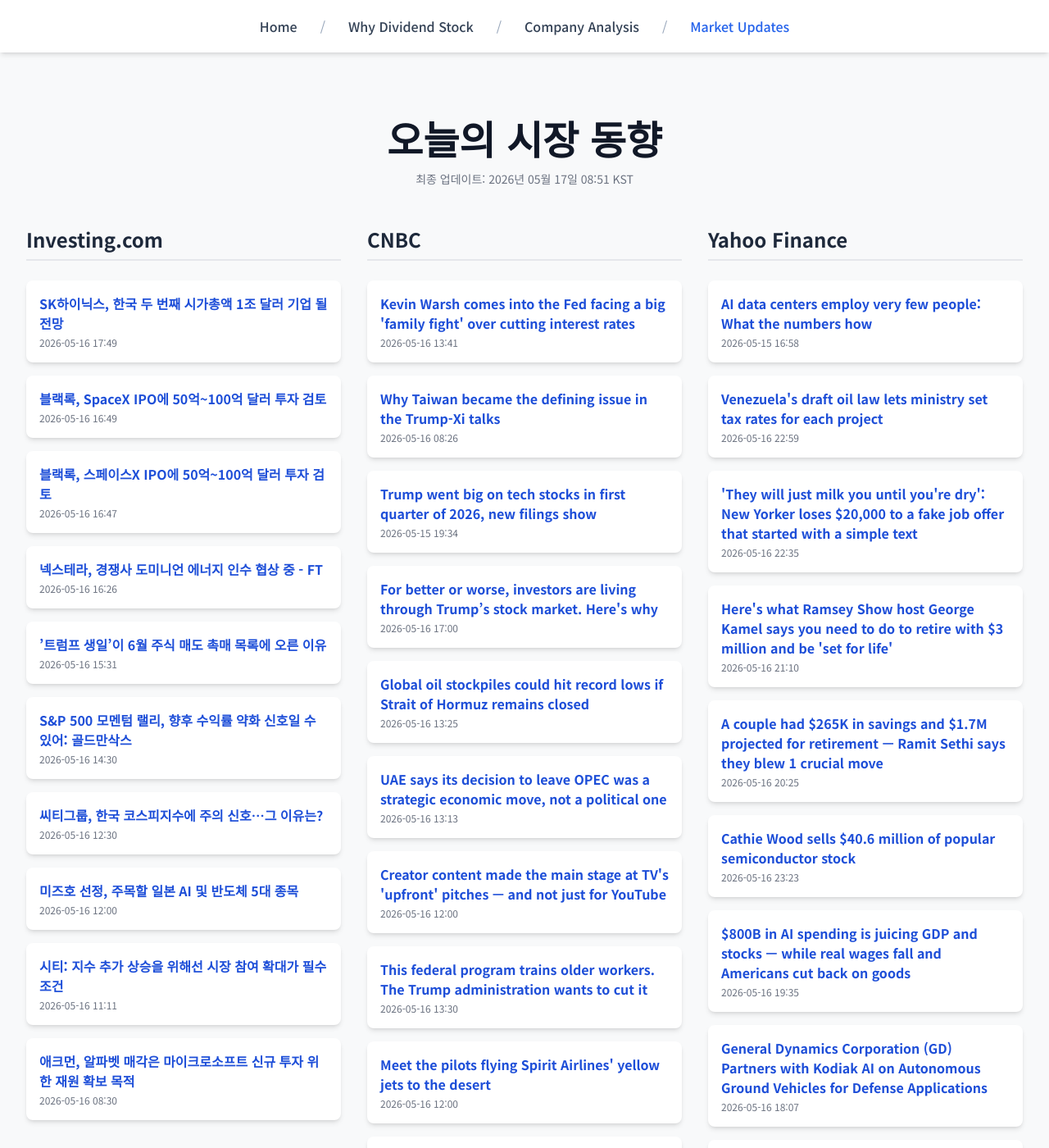
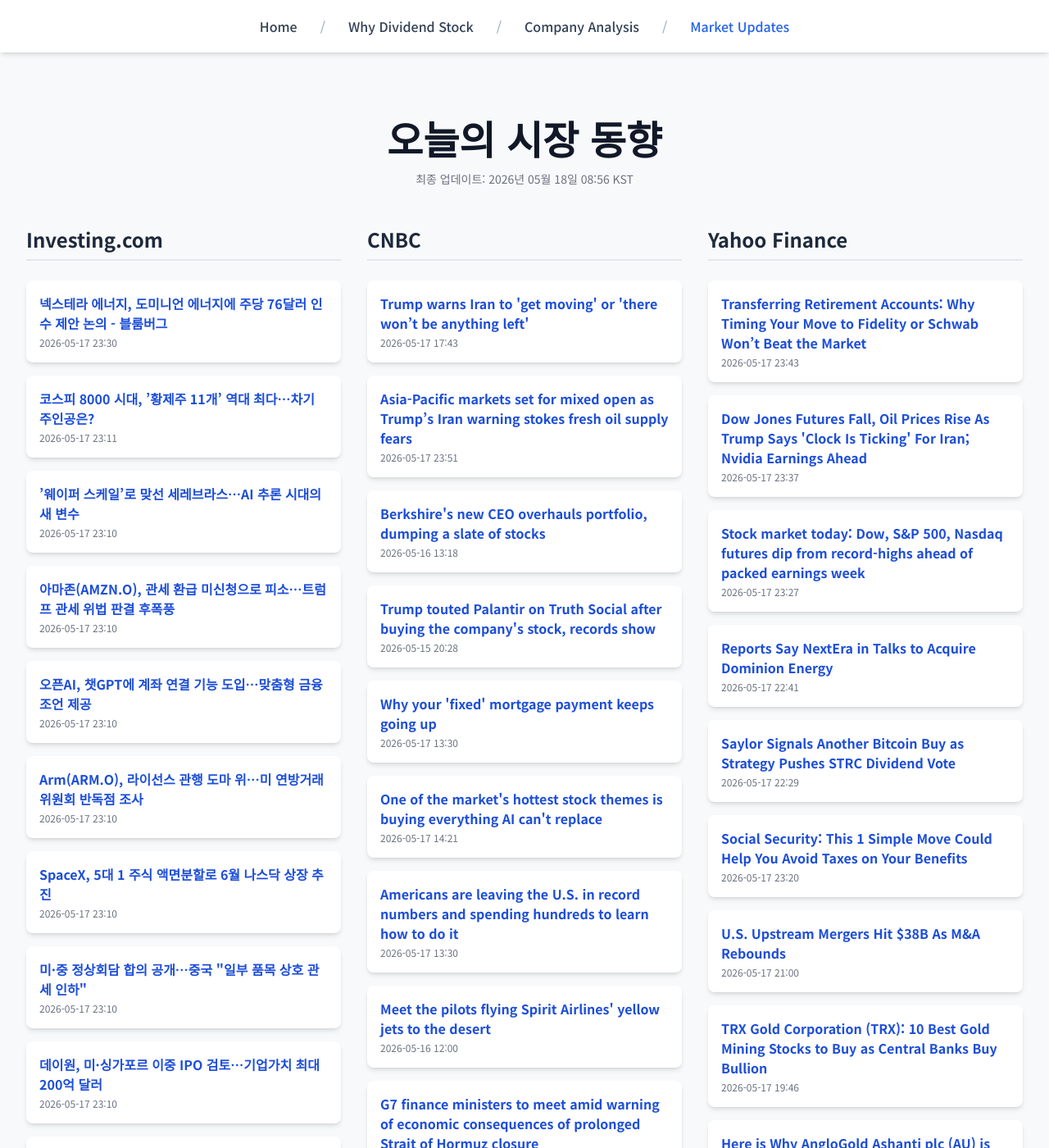
Before and after one commit to Kay-Hwang/my-company-analysis, a Jekyll site: the page built from market-updates.html, in a window 1280 px wide and 1400 px high. Shown: the whole window at 82% size. Built offline with Jekyll 4.4.1, drawn with Linux system fonts in a browser that asks for light colours; nearby versions of some CDN libraries; a script that is not in the unit is left out; some of the changed text lies outside the part shown.

Commit message:
Update daily data

```diff
--- a/_data/latest_data.json
+++ b/_data/latest_data.json
@@ -1,116 +1,110 @@
 {
-  "lastUpdated": "2026년 05월 17일 08:51 KST",
+  "lastUpdated": "2026년 05월 18일 08:56 KST",
   "news": {
     "investing": [
       {
-        "title": "SK하이닉스, 한국 두 번째 시가총액 1조 달러 기업 될 전망",
-        "link": "https://kr.investing.com/news/stock-market-news/article-1949108",
-        "pubDate": "2026-05-16 17:49:08",
-        "summary": "SK하이닉스, 한국 두 번째 시가총액 1조 달러 기업 될 전망"
+        "title": "넥스테라 에너지, 도미니언 에너지에 주당 76달러 인수 제안 논의 - 블룸버그",
+        "link": "https://kr.investing.com/news/stock-market-news/article-1949245",
+        "pubDate": "2026-05-17 23:30:58",
+        "summary": "넥스테라 에너지, 도미니언 에너지에 주당 76달러 인수 제안 논의 - 블룸버그"
       },
       {
-        "title": "블랙록, SpaceX IPO에 50억~100억 달러 투자 검토",
-        "link": "https://kr.investing.com/news/stock-market-news/article-1949100",
-        "pubDate": "2026-05-16 16:49:02",
-        "summary": "블랙록, SpaceX IPO에 50억~100억 달러 투자 검토"
+        "title": "코스피 8000 시대, ’황제주 11개’ 역대 최다…차기 주인공은?",
+        "link": "https://kr.investing.com/news/stock-market-news/article-1949243",
+        "pubDate": "2026-05-17 23:11:29",
+        "summary": "코스피 8000 시대, ’황제주 11개’ 역대 최다…차기 주인공은?"
       },
       {
-        "title": "블랙록, 스페이스X IPO에 50억~100억 달러 투자 검토",
-        "link": "https://kr.investing.com/news/stock-market-news/article-432SI-1949099",
-        "pubDate": "2026-05-16 16:47:11",
-        "summary": "블랙록, 스페이스X IPO에 50억~100억 달러 투자 검토"
+        "title": "’웨이퍼 스케일’로 맞선 세레브라스…AI 추론 시대의 새 변수",
+        "link": "https://kr.investing.com/news/stock-market-news/article-1949239",
+        "pubDate": "2026-05-17 23:10:27",
+        "summary": "’웨이퍼 스케일’로 맞선 세레브라스…AI 추론 시대의 새 변수"
       },
       {
-        "title": "넥스테라, 경쟁사 도미니언 에너지 인수 협상 중 - FT",
-        "link": "https://kr.investing.com/news/stock-market-news/article-1949098",
-        "pubDate": "2026-05-16 16:26:58",
-        "summary": "넥스테라, 경쟁사 도미니언 에너지 인수 협상 중 - FT"
+        "title": "아마존(AMZN.O), 관세 환급 미신청으로 피소…트럼프 관세 위법 판결 후폭풍",
+        "link": "https://kr.investing.com/news/stock-market-news/article-1949238",
+        "pubDate": "2026-05-17 23:10:27",
+        "summary": "아마존(AMZN.O), 관세 환급 미신청으로 피소…트럼프 관세 위법 판결 후폭풍"
       },
       {
-        "title": "’트럼프 생일’이 6월 주식 매도 촉매 목록에 오른 이유",
-        "link": "https://kr.investing.com/news/stock-market-news/article-1949095",
-        "pubDate": "2026-05-16 15:31:40",
-        "summary": "’트럼프 생일’이 6월 주식 매도 촉매 목록에 오른 이유"
+        "title": "오픈AI, 챗GPT에 계좌 연결 기능 도입…맞춤형 금융 조언 제공",
+        "link": "https://kr.investing.com/news/stock-market-news/article-1949237",
+        "pubDate": "2026-05-17 23:10:27",
+        "summary": "오픈AI, 챗GPT에 계좌 연결 기능 도입…맞춤형 금융 조언 제공"
       },
       {
-        "title": "S&P 500 모멘텀 랠리, 향후 수익률 약화 신호일 수 있어: 골드만삭스",
-        "link": "https://kr.investing.com/news/stock-market-news/article-1949090",
-        "pubDate": "2026-05-16 14:30:54",
-        "summary": "S&P 500 모멘텀 랠리, 향후 수익률 약화 신호일 수 있어: 골드만삭스"
+        "title": "Arm(ARM.O), 라이선스 관행 도마 위…미 연방거래위원회 반독점 조사",
+        "link": "https://kr.investing.com/news/stock-market-news/article-1949236",
+        "pubDate": "2026-05-17 23:10:26",
+        "summary": "Arm(ARM.O), 라이선스 관행 도마 위…미 연방거래위원회 반독점 조사"
       },
       {
-        "title": "씨티그룹, 한국 코스피지수에 주의 신호…그 이유는?",
-        "link": "https://kr.investing.com/news/stock-market-news/article-1949085",
-        "pubDate": "2026-05-16 12:30:20",
-        "summary": "씨티그룹, 한국 코스피지수에 주의 신호…그 이유는?"
+        "title": "SpaceX, 5대 1 주식 액면분할로 6월 나스닥 상장 추진",
+        "link": "https://kr.investing.com/news/stock-market-news/article-1949235",
+        "pubDate": "2026-05-17 23:10:26",
+        "summary": "SpaceX, 5대 1 주식 액면분할로 6월 나스닥 상장 추진"
       },
       {
-        "title": "미즈호 선정, 주목할 일본 AI 및 반도체 5대 종목",
-        "link": "https://kr.investing.com/news/stock-market-news/article-93CH-1949082",
-        "pubDate": "2026-05-16 12:00:07",
-        "summary": "미즈호 선정, 주목할 일본 AI 및 반도체 5대 종목"
+        "title": "미·중 정상회담 합의 공개…중국 \"일부 품목 상호 관세 인하\"",
+        "link": "https://kr.investing.com/news/stock-market-news/article-1949234",
+        "pubDate": "2026-05-17 23:10:26",
+        "summary": "미·중 정상회담 합의 공개…중국 \"일부 품목 상호 관세 인하\""
       },
       {
-        "title": "시티: 지수 추가 상승을 위해선 시장 참여 확대가 필수 조건",
-        "link": "https://kr.investing.com/news/stock-market-news/article-1949065",
-        "pubDate": "2026-05-16 11:11:45",
-        "summary": "시티: 지수 추가 상승을 위해선 시장 참여 확대가 필수 조건"
+        "title": "데이원, 미·싱가포르 이중 IPO 검토…기업가치 최대 200억 달러",
+        "link": "https://kr.investing.com/news/stock-market-news/article-1949233",
+        "pubDate": "2026-05-17 23:10:25",
+        "summary": "데이원, 미·싱가포르 이중 IPO 검토…기업가치 최대 200억 달러"
       },
       {
-        "title": "애크먼, 알파벳 매각은 마이크로소프트 신규 투자 위한 재원 확보 목적",
-        "link": "https://kr.investing.com/news/stock-market-news/article-1949054",
-        "pubDate": "2026-05-16 08:30:31",
-        "summary": "애크먼, 알파벳 매각은 마이크로소프트 신규 투자 위한 재원 확보 목적"
+        "title": "타타·ASML, 인도 최초 반도체 공장 설립…약 16조원 투입",
+        "link": "https://kr.investing.com/news/stock-market-news/article-1949232",
+        "pubDate": "2026-05-17 23:10:25",
+        "summary": "타타·ASML, 인도 최초 반도체 공장 설립…약 16조원 투입"
       }
     ],
     "cnbc": [
       {
-        "title": "Kevin Warsh comes into the Fed facing a big 'family fight' over cutting interest rates",
-        "link": "https://www.cnbc.com/2026/05/16/kevin-warsh-comes-into-the-fed-facing-a-big-family-fight-over-cutting-interest-rates.html",
-        "pubDate": "Sat, 16 May 2026 13:41:29 GMT",
-        "summary": "With inflation spiking and Treasury yields surging, Warsh is likely to confront a Federal Open Market Committee in no mood to ease."
+        "title": "Trump warns Iran to 'get moving' or 'there won’t be anything left'",
+        "link": "https://www.cnbc.com/2026/05/17/trump-warns-iran-wont-be-anything-left.html",
+        "pubDate": "Sun, 17 May 2026 17:43:12 GMT",
+        "summary": "The president has previously threatened to strike civilian infrastructure in Iran, a potential war crime."
       },
       {
-        "title": "Why Taiwan became the defining issue in the Trump-Xi talks",
-        "link": "https://www.cnbc.com/2026/05/16/trumps-meeting-with-chinas-xi-steers-the-us-away-from-taiwan-again.html",
-        "pubDate": "Sat, 16 May 2026 08:26:02 GMT",
-        "summary": "U.S. President Donald Trump had said arms sales to Taiwan would be on the agenda for his talks with Chinese President Xi Jinping which ended Friday."
+        "title": "Asia-Pacific markets set for mixed open as Trump’s Iran warning stokes fresh oil supply fears",
+        "link": "https://www.cnbc.com/2026/05/18/asia-pacific-markets-today-live-updates-nikkei-225-hang-seng-index-kospi-nifty-50.html",
+        "pubDate": "Sun, 17 May 2026 23:51:00 GMT",
+        "summary": "Asia-Pacific markets were poised for a mixed open as investors weighed renewed geopolitical tensions after Donald Trump warned Iran to \"get moving, FAST.\""
       },
       {
-        "title": "Trump went big on tech stocks in first quarter of 2026, new filings show",
-        "link": "https://www.cnbc.com/2026/05/15/trump-stock-trade-tech-oge.html",
-        "pubDate": "Fri, 15 May 2026 19:34:05 GMT",
-        "summary": "Trump bought shares of Amazon, Meta, Oracle, Broadcom, Motorola and Dell worth millions, new ethics disclosure filings show."
+        "title": "Berkshire's new CEO overhauls portfolio, dumping a slate of stocks",
+        "link": "https://www.cnbc.com/2026/05/16/berkshires-new-ceo-overhauls-portfolio-dumping-a-slate-of-stocks.html",
+        "pubDate": "Sat, 16 May 2026 13:18:09 GMT",
+        "summary": "Berkshire Hathaway's equity portfolio got one of its biggest renovations ever during Greg Abel's first three months as the company's CEO."
       },
       {
-        "title": "For better or worse, investors are living through Trump’s stock market. Here's why",
-        "link": "https://www.cnbc.com/2026/05/16/for-better-or-worse-investors-are-living-through-trumps-stock-market-heres-why.html",
-        "pubDate": "Sat, 16 May 2026 17:00:41 GMT",
-        "summary": "President Donald Trump has been considered the ultimate stock market president, overseeing an expansion to record highs as well as major declines."
+        "title": "Trump touted Palantir on Truth Social after buying the company's stock, records show",
+        "link": "https://www.cnbc.com/2026/05/15/trump-palantir-stock-truth-social.html",
+        "pubDate": "Fri, 15 May 2026 20:28:29 GMT",
+        "summary": "During the first three months of the year, Trump purchased between $630,000 and $247,008 worth of Palantir stock and sold at least $1.1 million."
       },
       {
-        "title": "Global oil stockpiles could hit record lows if Strait of Hormuz remains closed",
-        "link": "https://www.cnbc.com/2026/05/16/oil-inventory-stockpile-iran-war-strait-hormuz.html",
-        "pubDate": "Sat, 16 May 2026 13:25:00 GMT",
-        "summary": "The world's oil stockpiles could approach all-time lows by the end of May due to the Strait of Hormuz closure, according to UBS."
+        "title": "Why your 'fixed' mortgage payment keeps going up",
+        "link": "https://www.cnbc.com/2026/05/17/mortgage-escrow-shortages.html",
+        "pubDate": "Sun, 17 May 2026 13:30:01 GMT",
+        "summary": "Rising property taxes and surging homeowners insurance costs are pushing up the amount that homeowners must pay monthly alongside their mortgage."
       },
       {
-        "title": "UAE says its decision to leave OPEC was a strategic economic move, not a political one",
-        "link": "https://www.cnbc.com/2026/05/16/uae-decision-to-leave-opec-was-not-a-political-move.html",
-        "pubDate": "Sat, 16 May 2026 13:13:19 GMT",
-        "summary": "The United Arab Emirates, which joined OPEC in 1967, announced last month it was leaving the oil producer group on May 1."
+        "title": "One of the market's hottest stock themes is buying everything AI can't replace",
+        "link": "https://www.cnbc.com/2026/05/17/ai-stock-market-trade-halo-investing.html",
+        "pubDate": "Sun, 17 May 2026 14:21:26 GMT",
+        "summary": "The search for HALO stocks is a hot theme in the stock market. There is now an ETF to invest in it."
       },
       {
-        "title": "Creator content made the main stage at TV's 'upfront' pitches — and not just for YouTube",
-        "link": "https://www.cnbc.com/2026/05/16/tv-upfronts-creator-content-youtube-fox-wbd.html",
-        "pubDate": "Sat, 16 May 2026 12:00:01 GMT",
-        "summary": "In media companies' annual pitch to advertisers this week, creator content played a bigger role as a new category for reaching younger audiences."
-      },
-      {
-        "title": "This federal program trains older workers. The Trump administration wants to cut it",
-        "link": "https://www.cnbc.com/2026/05/16/senior-community-service-employment-program.html",
-        "pubDate": "Sat, 16 May 2026 13:30:01 GMT",
-        "summary": "The Senior Community Service Employment Program provides older, low-income individuals with an opportunity to train for work. But its future is uncertain."
+        "title": "Americans are leaving the U.S. in record numbers and spending hundreds to learn how to do it",
+        "link": "https://www.cnbc.com/2026/05/17/americans-are-leaving-the-united-states-in-record-numbers-spending-hundreds-to-learn-how.html",
+        "pubDate": "Sun, 17 May 2026 13:30:01 GMT",
+        "summary": "Expatsi's \"Move Abroad Con\" attracted hundreds of Americans hoping to move overseas."
       },
       {
         "title": "Meet the pilots flying Spirit Airlines' yellow jets to the desert",
@@ -119,72 +113,78 @@
         "summary": "Special pilots have been moving Spirit's fleet of yellow jets to the desert."
       },
       {
-        "title": "Cerebras' blockbuster IPO boosts hype for SpaceX and OpenAI, but crowds out smaller players",
-        "link": "https://www.cnbc.com/2026/05/16/cerebras-blockbuster-ipo-boosts-hype-for-spacex-openai-anthropic.html",
-        "pubDate": "Sat, 16 May 2026 12:00:01 GMT",
-        "summary": "After Cerebras popped in its market debut, all attention turns to SpaceX, OpenAI and Anthropic, which are already among the most valuable U.S. tech companies."
+        "title": "G7 finance ministers to meet amid warning of economic consequences of prolonged Strait of Hormuz closure",
+        "link": "https://www.cnbc.com/2026/05/17/opening-strait-of-hormuz-is-of-utmost-importance-eurogroup-head.html",
+        "pubDate": "Sun, 17 May 2026 12:14:30 GMT",
+        "summary": "G7 finance ministers are due to meet in Paris on Monday and Tuesday as long-term borrowing costs surge."
+      },
+      {
+        "title": "AI's insatiable appetite for electricity could revive a forsaken energy source",
+        "link": "https://www.cnbc.com/2026/05/17/cramer-ais-appetite-for-electricity-could-revive-a-forsaken-energy-.html",
+        "pubDate": "Sun, 17 May 2026 22:22:05 GMT",
+        "summary": "President Trump and Energy Secretary Chris Wright are working hard to keep coal alive as part of a robust grid."
       }
     ],
     "yahoo": [
       {
-        "title": "AI data centers employ very few people: What the numbers how",
-        "link": "https://finance.yahoo.com/sectors/technology/articles/ai-data-centers-employ-very-165832949.html",
-        "pubDate": "2026-05-15T16:58:32Z",
-        "summary": "AI data centers employ very few people: What the numbers how"
+        "title": "Transferring Retirement Accounts: Why Timing Your Move to Fidelity or Schwab Won’t Beat the Market",
+        "link": "https://finance.yahoo.com/markets/options/articles/transferring-retirement-accounts-why-timing-234317462.html",
+        "pubDate": "2026-05-17T23:43:17Z",
+        "summary": "Transferring Retirement Accounts: Why Timing Your Move to Fidelity or Schwab Won’t Beat the Market"
       },
       {
-        "title": "Venezuela's draft oil law lets ministry set tax rates for each project",
-        "link": "https://finance.yahoo.com/sectors/energy/articles/venezuelas-draft-oil-law-lets-225931582.html",
-        "pubDate": "2026-05-16T22:59:31Z",
-        "summary": "Venezuela's draft oil law lets ministry set tax rates for each project"
+        "title": "Dow Jones Futures Fall, Oil Prices Rise As Trump Says 'Clock Is Ticking' For Iran; Nvidia Earnings Ahead",
+        "link": "https://www.investors.com/market-trend/stock-market-today/dow-jones-futures-oil-prices-yields-trump-iran-threat-nvidia-earnings/?src=A00220&yptr=yahoo",
+        "pubDate": "2026-05-17T23:37:21Z",
+        "summary": "Dow Jones Futures Fall, Oil Prices Rise As Trump Says 'Clock Is Ticking' For Iran; Nvidia Earnings Ahead"
       },
       {
-        "title": "'They will just milk you until you're dry': New Yorker loses $20,000 to a fake job offer that started with a simple text",
-        "link": "https://finance.yahoo.com/markets/crypto/articles/just-milk-until-youre-dry-223500783.html",
-        "pubDate": "2026-05-16T22:35:00Z",
-        "summary": "'They will just milk you until you're dry': New Yorker loses $20,000 to a fake job offer that started with a simple text"
+        "title": "Stock market today: Dow, S&P 500, Nasdaq futures dip from record-highs ahead of packed earnings week",
+        "link": "https://finance.yahoo.com/markets/stocks/live/stock-market-today-monday-may-18-earnings-nvidia-232705005.html",
+        "pubDate": "2026-05-17T23:27:05Z",
+        "summary": "Stock market today: Dow, S&P 500, Nasdaq futures dip from record-highs ahead of packed earnings week"
       },
       {
-        "title": "Here's what Ramsey Show host George Kamel says you need to do to retire with $3 million and be 'set for life'",
-        "link": "https://finance.yahoo.com/markets/articles/heres-ramsey-show-host-george-211000005.html",
-        "pubDate": "2026-05-16T21:10:00Z",
-        "summary": "Here's what Ramsey Show host George Kamel says you need to do to retire with $3 million and be 'set for life'"
+        "title": "Reports Say NextEra in Talks to Acquire Dominion Energy",
+        "link": "https://finance.yahoo.com/sectors/energy/articles/reports-nextera-talks-acquire-dominion-224110634.html",
+        "pubDate": "2026-05-17T22:41:10Z",
+        "summary": "Reports Say NextEra in Talks to Acquire Dominion Energy"
       },
       {
-        "title": "A couple had $265K in savings and $1.7M projected for retirement — Ramit Sethi says they blew 1 crucial move",
-        "link": "https://finance.yahoo.com/markets/stocks/articles/couple-had-265k-savings-1-202500792.html",
-        "pubDate": "2026-05-16T20:25:00Z",
-        "summary": "A couple had $265K in savings and $1.7M projected for retirement — Ramit Sethi says they blew 1 crucial move"
+        "title": "Saylor Signals Another Bitcoin Buy as Strategy Pushes STRC Dividend Vote",
+        "link": "https://finance.yahoo.com/markets/crypto/articles/saylor-signals-another-bitcoin-buy-222900294.html",
+        "pubDate": "2026-05-17T22:29:00Z",
+        "summary": "Saylor Signals Another Bitcoin Buy as Strategy Pushes STRC Dividend Vote"
       },
       {
-        "title": "Cathie Wood sells $40.6 million of popular semiconductor stock",
-        "link": "https://finance.yahoo.com/markets/stocks/articles/cathie-wood-sells-40-6-232351502.html",
-        "pubDate": "2026-05-16T23:23:51Z",
-        "summary": "Cathie Wood sells $40.6 million of popular semiconductor stock"
+        "title": "Social Security: This 1 Simple Move Could Help You Avoid Taxes on Your Benefits",
+        "link": "https://finance.yahoo.com/markets/articles/social-security-1-simple-move-232000992.html",
+        "pubDate": "2026-05-17T23:20:00Z",
+        "summary": "Social Security: This 1 Simple Move Could Help You Avoid Taxes on Your Benefits"
       },
       {
-        "title": "$800B in AI spending is juicing GDP and stocks — while real wages fall and Americans cut back on goods",
-        "link": "https://finance.yahoo.com/economy/articles/800b-ai-spending-juicing-gdp-193500398.html",
-        "pubDate": "2026-05-16T19:35:00Z",
-        "summary": "$800B in AI spending is juicing GDP and stocks — while real wages fall and Americans cut back on goods"
+        "title": "U.S. Upstream Mergers Hit $38B As M&A Rebounds",
+        "link": "https://finance.yahoo.com/sectors/energy/articles/u-upstream-mergers-hit-38b-210000374.html",
+        "pubDate": "2026-05-17T21:00:00Z",
+        "summary": "U.S. Upstream Mergers Hit $38B As M&A Rebounds"
       },
       {
-        "title": "General Dynamics Corporation (GD) Partners with Kodiak AI on Autonomous Ground Vehicles for Defense Applications",
-        "link": "https://finance.yahoo.com/markets/stocks/articles/general-dynamics-corporation-gd-partners-180740343.html",
-        "pubDate": "2026-05-16T18:07:40Z",
-        "summary": "General Dynamics Corporation (GD) Partners with Kodiak AI on Autonomous Ground Vehicles for Defense Applications"
+        "title": "TRX Gold Corporation (TRX): 10 Best Gold Mining Stocks to Buy as Central Banks Buy Bullion",
+        "link": "https://finance.yahoo.com/markets/commodities/articles/trx-gold-corporation-trx-10-194607274.html",
+        "pubDate": "2026-05-17T19:46:07Z",
+        "summary": "TRX Gold Corporation (TRX): 10 Best Gold Mining Stocks to Buy as Central Banks Buy Bullion"
       },
       {
-        "title": "Is V2X, Inc. (VVX) an Undervalued Aerospace and Defense Stock to Buy on Expected Growth?",
-        "link": "https://finance.yahoo.com/sectors/technology/articles/v2x-inc-vvx-undervalued-aerospace-180730551.html",
-        "pubDate": "2026-05-16T18:07:30Z",
-        "summary": "Is V2X, Inc. (VVX) an Undervalued Aerospace and Defense Stock to Buy on Expected Growth?"
+        "title": "Here is Why AngloGold Ashanti plc (AU) is Among the 10 Best Gold Mining Stocks to Buy as Central Banks Buy Bullion",
+        "link": "https://finance.yahoo.com/markets/commodities/articles/why-anglogold-ashanti-plc-au-194557279.html",
+        "pubDate": "2026-05-17T19:45:57Z",
+        "summary": "Here is Why AngloGold Ashanti plc (AU) is Among the 10 Best Gold Mining Stocks to Buy as Central Banks Buy Bullion"
       },
       {
-        "title": "Textron Inc. (TXT) Strengthens Aerospace Prospects with New Service Facility in Australia",
-        "link": "https://finance.yahoo.com/markets/stocks/articles/textron-inc-txt-strengthens-aerospace-180721791.html",
-        "pubDate": "2026-05-16T18:07:21Z",
-        "summary": "Textron Inc. (TXT) Strengthens Aerospace Prospects with New Service Facility in Australia"
+        "title": "Mike Johnson says lawmakers' $174K+ salaries haven't kept up with inflation — they need stock trading for support",
+        "link": "https://finance.yahoo.com/economy/policy/articles/mike-johnson-says-lawmakers-174k-194500971.html",
+        "pubDate": "2026-05-17T19:45:00Z",
+        "summary": "Mike Johnson says lawmakers' $174K+ salaries haven't kept up with inflation — they need stock trading for support"
       }
     ]
   }
```
